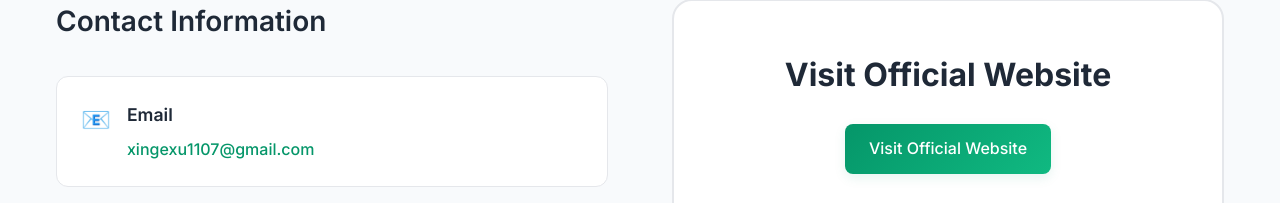
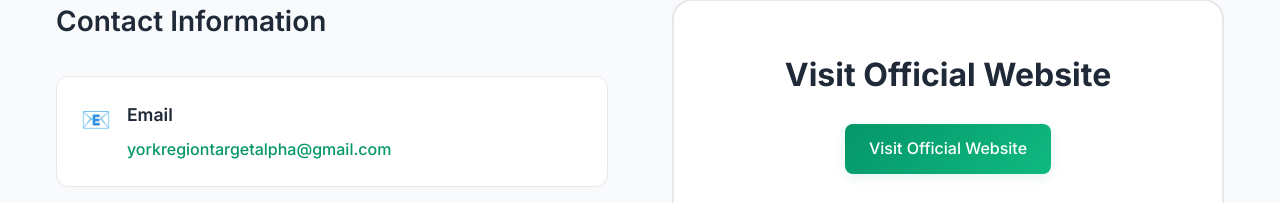
Before and after one commit to xingexu/York-Region-Target-Alpha, a React (Create React App) app: page / in a window 1280 px wide. Shown: the part 6752-6955 px from the top of the page. Built offline with nearby package versions, Linux system fonts and the light colour scheme; the HTML template or start-up script is replaced by a standard one.

Commit message:
Update email to York Region Target Alpha and remove FAQ section

```diff
--- a/src/components/Contact.tsx
+++ b/src/components/Contact.tsx
@@ -48,7 +48,7 @@
               <div className="contact-icon">📧</div>
               <div>
                 <h4>Email</h4>
-                <p><a href="mailto:xingexu1107@gmail.com">xingexu1107@gmail.com</a></p>
+                <p><a href="mailto:yorkregiontargetalpha@gmail.com">yorkregiontargetalpha@gmail.com</a></p>
               </div>
             </div>
 
```
